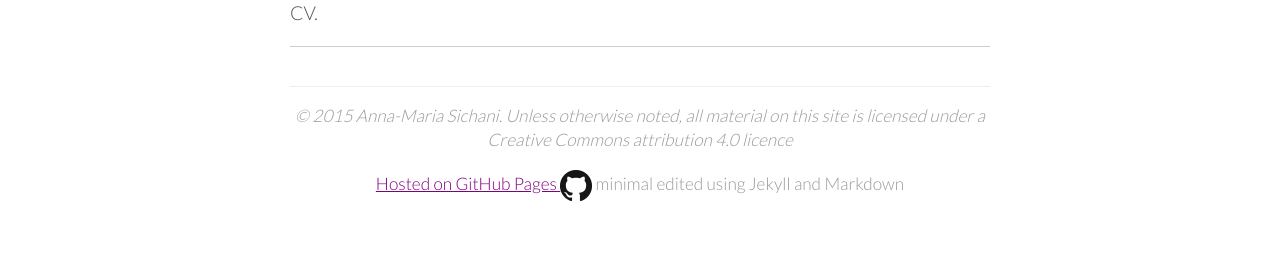
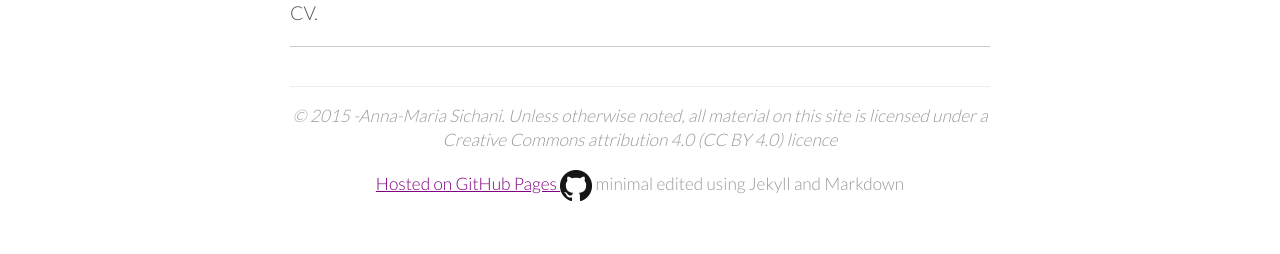
Before and after one commit to amsichani/amsichani.github.io, a Jekyll site: the page built from index.md, in a window 1280 px wide. Shown: the part 1163-1417 px from the top of the page. Built offline with Jekyll 4.4.1, drawn with Linux system fonts in a browser that asks for light colours; nearby versions of some CDN libraries.

Commit message:
Update footer.html

```diff
--- a/_includes/footer.html
+++ b/_includes/footer.html
@@ -2,7 +2,7 @@
 <footer role="contentinfo">
 <p><em>
 
-© 2015 Anna-Maria Sichani. Unless otherwise noted, all material on this site is licensed under a Creative Commons attribution 4.0 licence
+© 2015 -Anna-Maria Sichani. Unless otherwise noted, all material on this site is licensed under a Creative Commons attribution 4.0 (CC BY 4.0) licence
   </em></p>
   <p><a href="https://github.com/amsichani/amsichani.github.io">Hosted on GitHub Pages
   <img src="{{site.url}}/images/GitHub-Mark.png" title="GitHub logo"></a> minimal edited using Jekyll and Markdown
```
